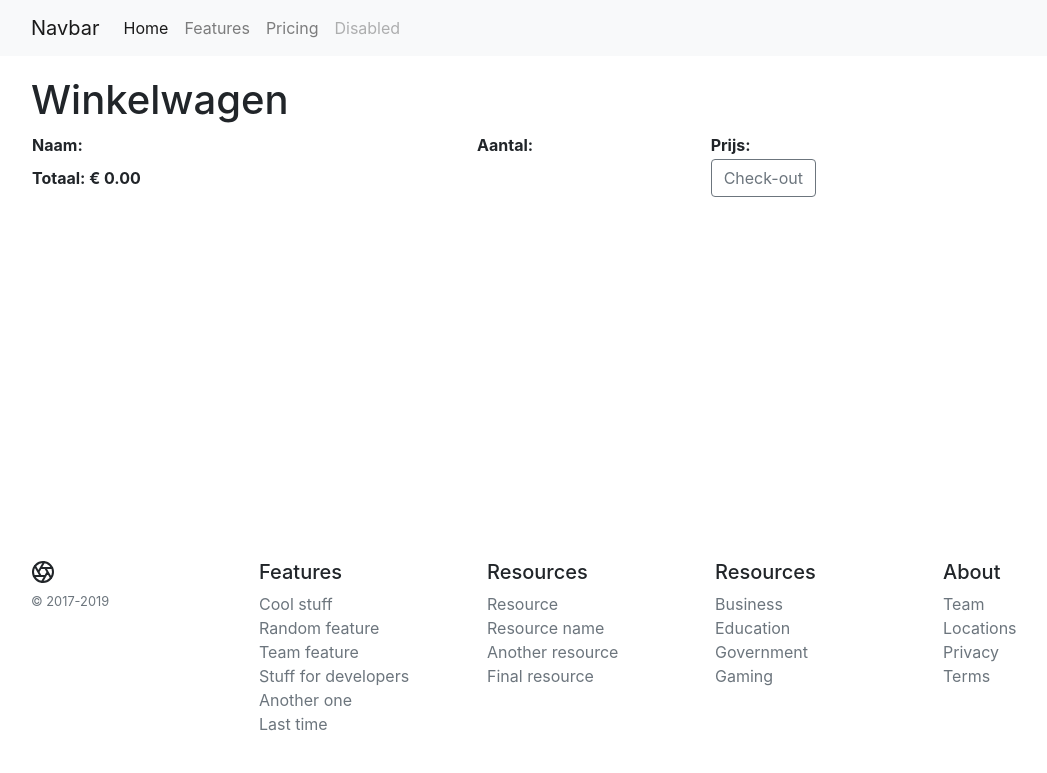
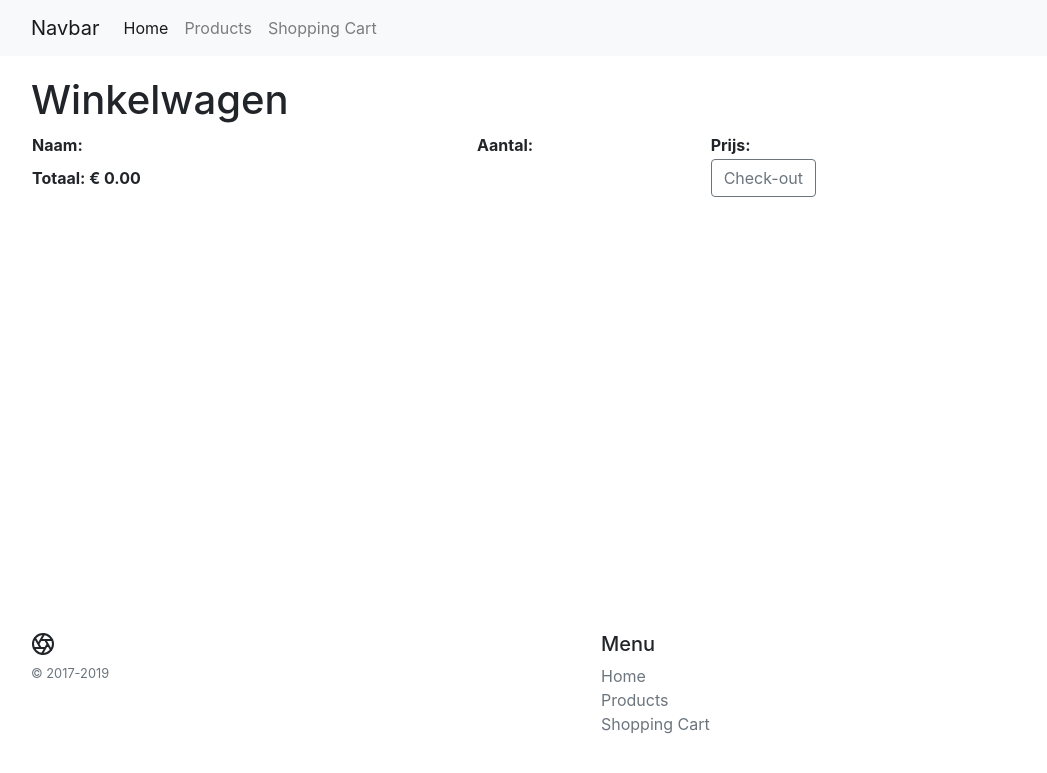
Before and after one commit to Breandd/MBORijnland, a Symfony app: template templates/cart/index.html.twig in a window 1280 px wide. Shown: the top 773 px of the page, without its empty margins (54-1101 px from the left). Run offline with Twig, Linux system fonts and the light colour scheme; the template is opened without the code that fills it, so the values that code supplies are empty; some libraries are stand-ins or nearby versions.

Commit message:
menu werkt

```diff
--- a/templates/base.html.twig
+++ b/templates/base.html.twig
@@ -9,23 +9,20 @@
     <body>
     <nav class="navbar navbar-expand-lg navbar-light bg-light" style="margin-bottom: 20px;">
         <div class="container">
-        <a class="navbar-brand" href="#">Navbar</a>
+        <a class="navbar-brand" href="{{ path('default') }}">Navbar</a>
         <button class="navbar-toggler" type="button" data-toggle="collapse" data-target="#navbarNav" aria-controls="navbarNav" aria-expanded="false" aria-label="Toggle navigation">
             <span class="navbar-toggler-icon"></span>
         </button>
         <div class="collapse navbar-collapse" id="navbarNav">
             <ul class="navbar-nav">
                 <li class="nav-item active">
-                    <a class="nav-link" href="#">Home <span class="sr-only">(current)</span></a>
+                    <a class="nav-link" href="{{ path('default') }}">Home <span class="sr-only">(current)</span></a>
                 </li>
                 <li class="nav-item">
-                    <a class="nav-link" href="#">Features</a>
+                    <a class="nav-link" href="{{ path('product_index') }}">Products</a>
                 </li>
                 <li class="nav-item">
-                    <a class="nav-link" href="#">Pricing</a>
-                </li>
-                <li class="nav-item">
-                    <a class="nav-link disabled" href="#" tabindex="-1" aria-disabled="true">Disabled</a>
+                    <a class="nav-link" href="{{ path('cart') }}">Shopping Cart</a>
                 </li>
             </ul>
         </div>
@@ -46,42 +43,12 @@
                 <svg xmlns="http://www.w3.org/2000/svg" width="24" height="24" fill="none" stroke="currentColor" stroke-linecap="round" stroke-linejoin="round" stroke-width="2" class="d-block mb-2" role="img" viewBox="0 0 24 24" focusable="false"><title>Product</title><circle cx="12" cy="12" r="10"></circle><path d="M14.31 8l5.74 9.94M9.69 8h11.48M7.38 12l5.74-9.94M9.69 16L3.95 6.06M14.31 16H2.83m13.79-4l-5.74 9.94"></path></svg>
                 <small class="d-block mb-3 text-muted">© 2017-2019</small>
             </div>
-            <div class="col-6 col-md">
-                <h5>Features</h5>
+            <div class="col-12 col-md">
+                <h5>Menu</h5>
                 <ul class="list-unstyled text-small">
-                    <li><a class="text-muted" href="#">Cool stuff</a></li>
-                    <li><a class="text-muted" href="#">Random feature</a></li>
-                    <li><a class="text-muted" href="#">Team feature</a></li>
-                    <li><a class="text-muted" href="#">Stuff for developers</a></li>
-                    <li><a class="text-muted" href="#">Another one</a></li>
-                    <li><a class="text-muted" href="#">Last time</a></li>
-                </ul>
-            </div>
-            <div class="col-6 col-md">
-                <h5>Resources</h5>
-                <ul class="list-unstyled text-small">
-                    <li><a class="text-muted" href="#">Resource</a></li>
-                    <li><a class="text-muted" href="#">Resource name</a></li>
-                    <li><a class="text-muted" href="#">Another resource</a></li>
-                    <li><a class="text-muted" href="#">Final resource</a></li>
-                </ul>
-            </div>
-            <div class="col-6 col-md">
-                <h5>Resources</h5>
-                <ul class="list-unstyled text-small">
-                    <li><a class="text-muted" href="#">Business</a></li>
-                    <li><a class="text-muted" href="#">Education</a></li>
-                    <li><a class="text-muted" href="#">Government</a></li>
-                    <li><a class="text-muted" href="#">Gaming</a></li>
-                </ul>
-            </div>
-            <div class="col-6 col-md">
-                <h5>About</h5>
-                <ul class="list-unstyled text-small">
-                    <li><a class="text-muted" href="#">Team</a></li>
-                    <li><a class="text-muted" href="#">Locations</a></li>
-                    <li><a class="text-muted" href="#">Privacy</a></li>
-                    <li><a class="text-muted" href="#">Terms</a></li>
+                    <li><a class="text-muted" href="{{ path('default') }}">Home</a></li>
+                    <li><a class="text-muted" href="{{ path('product_index') }}">Products</a></li>
+                    <li><a class="text-muted" href="{{ path('cart') }}">Shopping Cart</a></li>
                 </ul>
             </div>
         </div>
```
Also changed, not shown: 1 other file.
